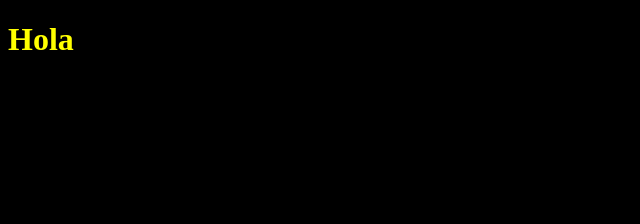
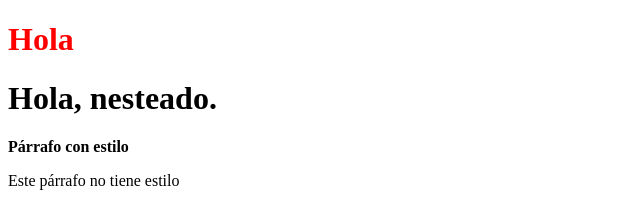
Before and after one commit to r-argentina-programa/intro-a-sass, a website: page index.html in a window 1280 px wide. Shown: the whole page, without its empty margins (0-640 px from the left). Drawn offline with nearby package versions, Linux system fonts and the light colour scheme; files that its build step writes are made by us from their sources.

Commit message:
Paso 2: Nesting

```diff
--- a/index.html
+++ b/index.html
@@ -11,6 +11,17 @@
 
 <body>
   <h1>Hola</h1>
+
+  <div id="nested">
+    <h1>Hola, nesteado.</h1>
+
+    <p>Párrafo con estilo</p>
+
+    <div>
+      <p>Este párrafo no tiene estilo</p>
+    </div>
+
+  </div>
 </body>
 
 </html>
--- a/sass/index.scss
+++ b/sass/index.scss
@@ -1,12 +1,15 @@
-$mi-color: yellow;
-$background-color: black;
-
-body {
-  // background-color: $bakground-color; // esto da error
-  // los comentarios de una sola línea también funcionan (y se eliminan al momento de convertir a CSS)
-  background-color: $background-color;
-}
+$mi-color: red;
 
 h1 {
   color: $mi-color;
 }
+
+#nested{
+  h1{
+    color: black;
+  }
+
+  & > p{ //sólo los hijos directos del elemento padre
+    font-weight: bold;
+  }
+}
```
